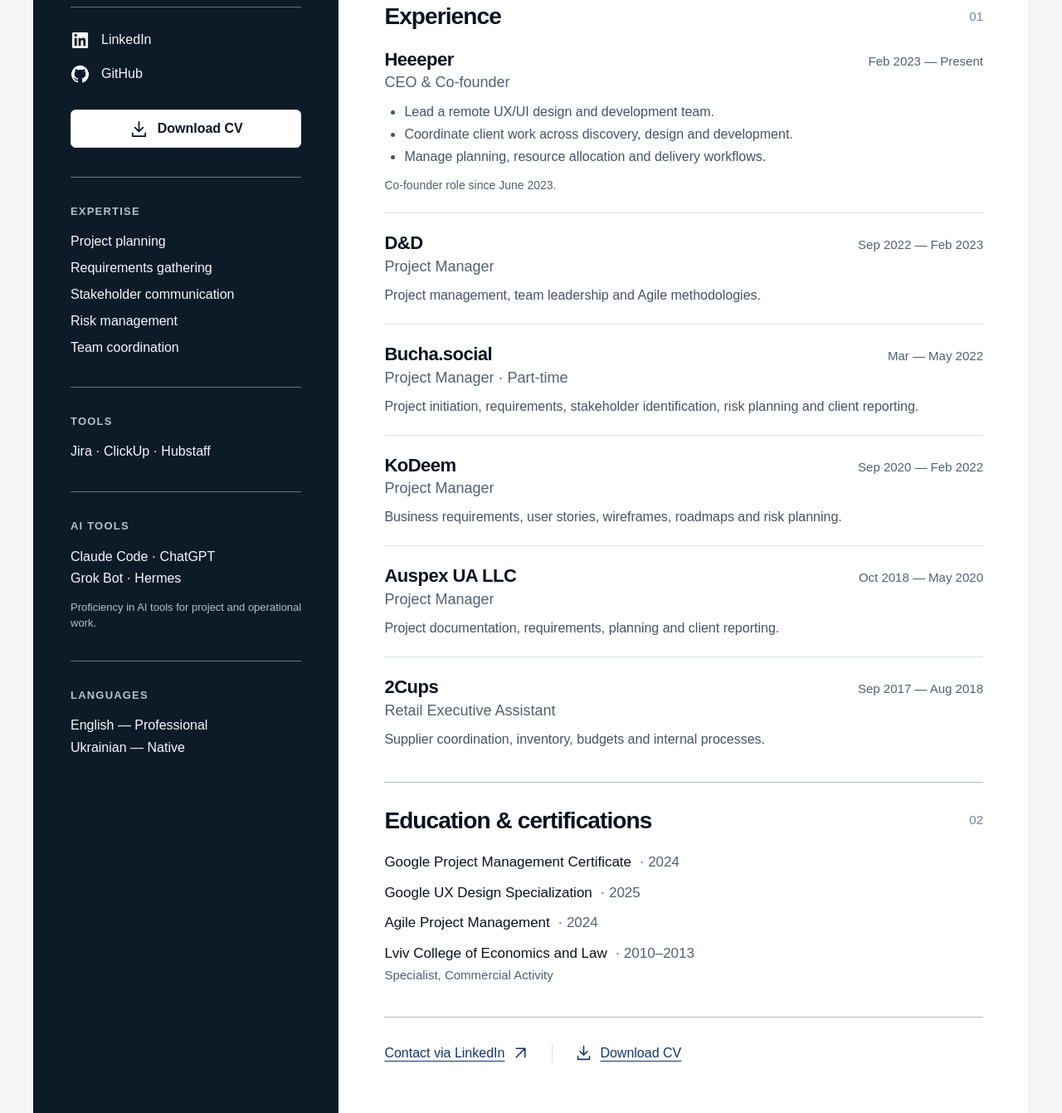
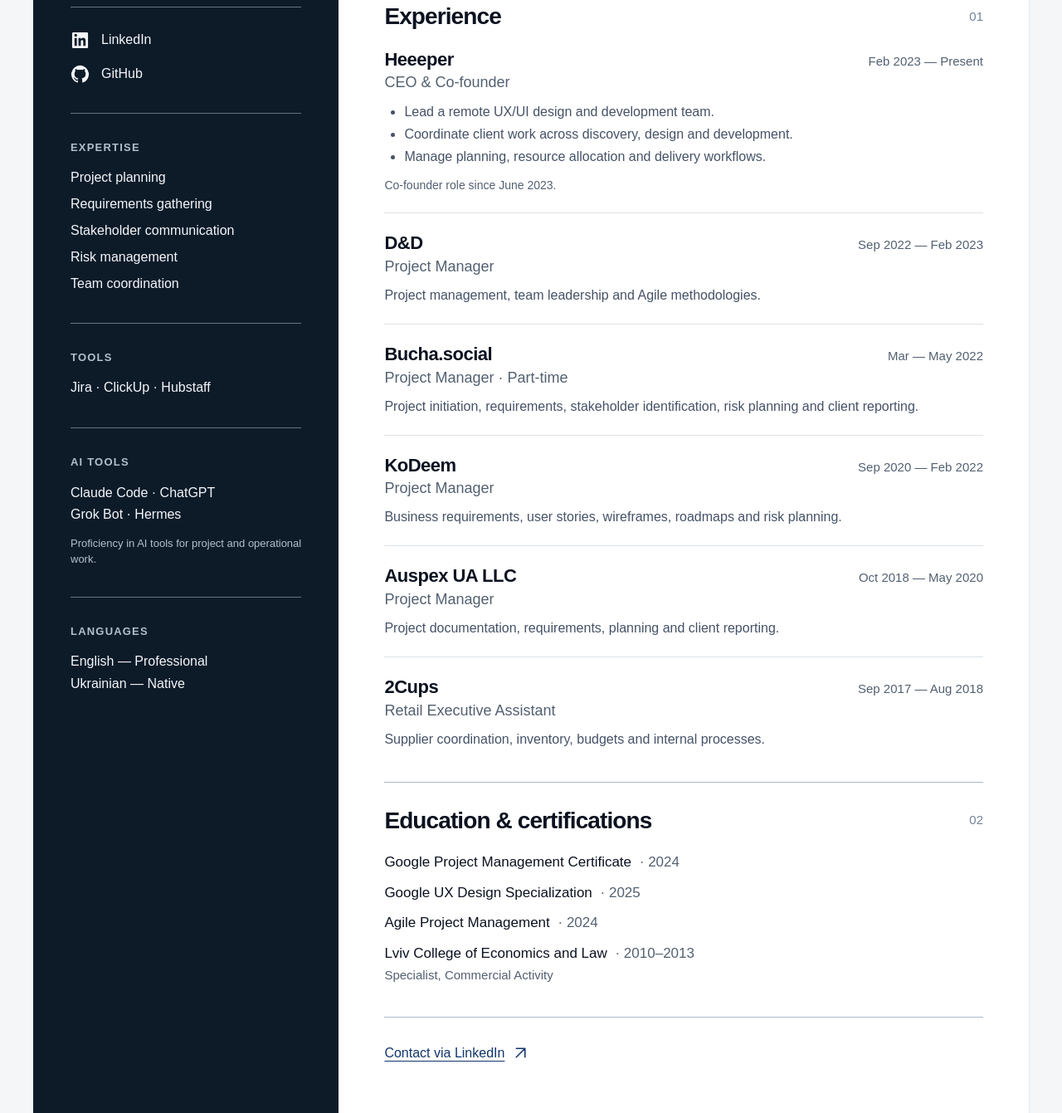
Before and after one commit to dimaduce/dmytro-koval-cv, a website: page public/index.html in a window 1280 px wide. Shown: the part 392-1733 px from the top of the page at 83% size. Drawn offline with Linux system fonts and the light colour scheme.

Commit message:
Remove CV download buttons as requested

```diff
--- a/public/index.html
+++ b/public/index.html
@@ -24,7 +24,6 @@
       <nav class="contact-links" aria-label="Contact and CV">
         <a href="https://www.linkedin.com/in/dmytro-koval-heeeper/"><svg class="brand-icon" viewBox="0 0 24 24" aria-hidden="true"><path d="M20.5 2h-17A1.5 1.5 0 0 0 2 3.5v17A1.5 1.5 0 0 0 3.5 22h17a1.5 1.5 0 0 0 1.5-1.5v-17A1.5 1.5 0 0 0 20.5 2ZM8 19H5V9h3ZM6.5 7.5A1.75 1.75 0 1 1 6.5 4a1.75 1.75 0 0 1 0 3.5ZM19 19h-3v-5.2c0-1.5-.6-2.1-1.5-2.1-1 0-1.5.7-1.5 2.1V19h-3V9h3v1.4a3.5 3.5 0 0 1 3-1.6c2 0 3 1.4 3 4.1Z"/></svg>LinkedIn</a>
         <a href="https://github.com/dimaduce"><svg class="brand-icon" viewBox="0 0 24 24" aria-hidden="true"><path d="M12 .9a11.1 11.1 0 0 0-3.5 21.6c.55.1.76-.24.76-.53v-2.06c-3.1.67-3.76-1.3-3.76-1.3-.5-1.3-1.23-1.64-1.23-1.64-1.01-.69.08-.68.08-.68 1.12.08 1.7 1.15 1.7 1.15.99 1.7 2.6 1.21 3.24.93.1-.72.39-1.21.7-1.49-2.47-.28-5.07-1.24-5.07-5.5 0-1.22.43-2.22 1.14-3-.12-.28-.5-1.42.11-2.95 0 0 .94-.3 3.05 1.14A10.6 10.6 0 0 1 12 6.2c.94 0 1.89.13 2.78.37 2.12-1.44 3.05-1.14 3.05-1.14.61 1.53.23 2.67.11 2.95.71.78 1.14 1.78 1.14 3 0 4.27-2.6 5.22-5.09 5.49.4.35.76 1.03.76 2.08v3.02c0 .29.2.64.77.53A11.1 11.1 0 0 0 12 .9Z"/></svg>GitHub</a>
-        <a class="download" href="/Dmytro-Koval-CV.pdf" download><svg viewBox="0 0 24 24" aria-hidden="true"><path d="M12 3v12m-5-5 5 5 5-5M4 17v4h16v-4"/></svg>Download CV<span class="sr-only"> (PDF)</span></a>
       </nav>
     </div>
     <div class="sidebar-details">
@@ -84,7 +83,7 @@
         <li>Lviv College of Economics and Law <span>· 2010–2013</span><small>Specialist, Commercial Activity</small></li>
       </ul>
     </section>
-    <footer id="contact"><a href="https://www.linkedin.com/in/dmytro-koval-heeeper/">Contact via LinkedIn<svg viewBox="0 0 24 24" aria-hidden="true"><path d="M6 18 18 6M6 6h12v12"/></svg></a><a href="/Dmytro-Koval-CV.pdf" download><svg viewBox="0 0 24 24" aria-hidden="true"><path d="M12 3v12m-5-5 5 5 5-5M4 17v4h16v-4"/></svg>Download CV</a></footer>
+    <footer id="contact"><a href="https://www.linkedin.com/in/dmytro-koval-heeeper/">Contact via LinkedIn<svg viewBox="0 0 24 24" aria-hidden="true"><path d="M6 18 18 6M6 6h12v12"/></svg></a></footer>
   </main>
 </div>
 </body>
```
